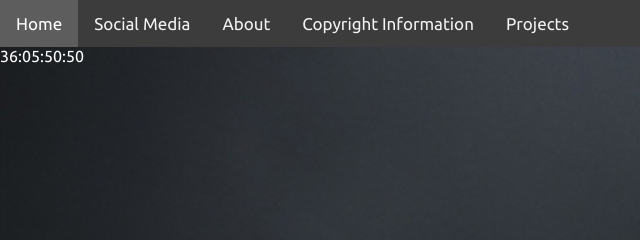
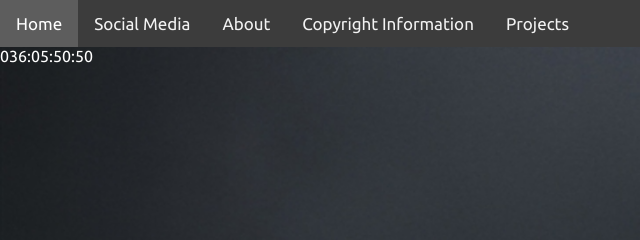
Before and after one commit to kait604/kait604.github.io, a plain HTML site: page countdown.html in a window 1280 px wide. Shown: the top 240 px of the page, 0-640 px from the left. Drawn offline with Linux system fonts and the light colour scheme.

Commit message:
Update countdown.html

```diff
--- a/countdown.html
+++ b/countdown.html
@@ -46,7 +46,7 @@ function initializeClock(id, endtime) {
   function updateClock() {
     const t = getTimeRemaining(endtime);
 
-    daysSpan.innerHTML = t.days;
+    daysSpan.innerHTML = ('0' + t.days).slice(-3)
     hoursSpan.innerHTML = ('0' + t.hours).slice(-2);
     minutesSpan.innerHTML = ('0' + t.minutes).slice(-2);
     secondsSpan.innerHTML = ('0' + t.seconds).slice(-2);
```
